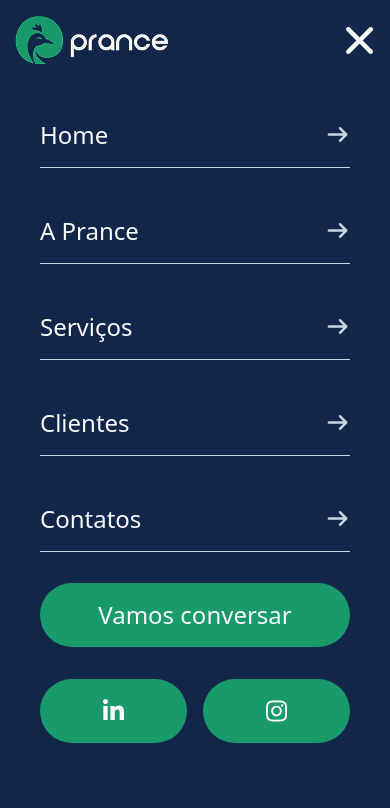
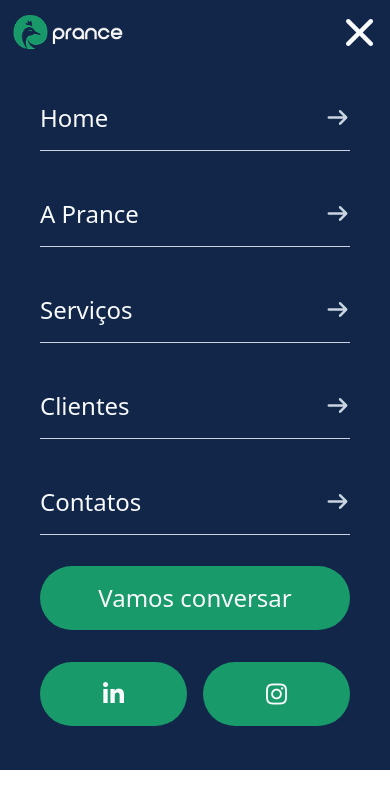
Before and after one commit to soustern/Prance-Company, a React (Vite) app: page / in a window 390 px wide. Both pictures are taken after a click on the button 359 px from the left and 41 px from the top of the page. Shown: the top 808 px of the page. Built offline with nearby package versions, Linux system fonts and the light colour scheme; a web font is replaced by a local one.

Commit message:
Make mobile nav menu scrollable

```diff
--- a/src/components/SecondaryButton.tsx
+++ b/src/components/SecondaryButton.tsx
@@ -8,7 +8,7 @@ interface SecondaryButtonProps {
 
 const SecondaryButton = ({text, children, className}: SecondaryButtonProps): JSX.Element => {
     return (
-        <button className={`border rounded-4xl px-12 py-4 text-lg font-medium md:text-xl md:px-12 md:py-3 ${className ? className : "text-slate-50"}`}>{text}{children}</button>
+        <button className={`border rounded-4xl px-8 flex gap-3 items-center py-4 text-lg font-medium md:text-xl md:px-12 md:py-3 ${className ? className : "text-slate-50"}`}>{text}{children}</button>
     )
 }
 
--- a/src/layout/NavBar.tsx
+++ b/src/layout/NavBar.tsx
@@ -20,7 +20,7 @@ const NavBar = (): JSX.Element => {
             <nav className="bg-[var(--color-bg-primary)] py-3 px-2">
                 <div className="flex items-center justify-between">
                     <div id="logo">
-                        <img src={logo} alt="" />
+                        <img src={logo} className="max-w-[120px]" alt="" />
                     </div>
                     <div id="hamburger">
                         <motion.button whileTap={{scale: 0.8}} transition={{duration: 0.05, type: "spring", stiffness: 500, damping: 30}} className="cursor-pointer" onClick={() => setIsOpen(!isOpen)}>
@@ -30,7 +30,8 @@ const NavBar = (): JSX.Element => {
                         </motion.button>
                     </div>
                 </div>
-                <AnimatePresence>{isOpen && <motion.div id="menu" initial={{height: 0}} animate={{height: "100vh"}} transition={{duration: 0.15, ease: "easeInOut"}} className="bg-[var(--color-bg-primary)] px-8 py-8 w-full overflow-y-auto" exit={{height: 0}}>
+                <AnimatePresence>{isOpen && <motion.div id="menu" initial={{maxHeight: 0}} animate={{maxHeight: "100vh"}} transition={{duration: 0.15, ease: "easeInOut"}} className="bg-[var(--color-bg-primary)] w-full overflow-hidden" exit={{height: 0}}>
+                    <div className="px-8 py-8 h-full overflow-y-auto">
                         <ul className="w-full flex flex-col items-start gap-8">
                             {
                                 navOptions.map((option, index) => {
@@ -61,6 +62,7 @@ const NavBar = (): JSX.Element => {
                                 </motion.div>
                             </li>
                         </ul>
+                    </div>
                 </motion.div>}</AnimatePresence>
             </nav>
         )
--- a/src/layout/hero.tsx
+++ b/src/layout/hero.tsx
@@ -18,7 +18,7 @@ const Hero = (): JSX.Element => {
             <h1 className="relative z-10 text-3xl font-normal text-center text-slate-400 pb-6">Do <span className="text-slate-50 font-medium">conceito</span> ao <span className="text-slate-50 font-medium">lucro</span> <br></br> com <span className="text-slate-50 font-medium">expertise</span></h1>
             <p className="relative z-10 text-lg font-normal text-center text-slate-400 pb-4">Cresça com clareza e impacto.</p>
             <div className="relatice z-10">
-                <SecondaryButton className="border-[var(--color-accent-secondary)] text-slate-200 text-5xl bg-[var(--color-bg-primary)]" text="Explore as possibilidades"></SecondaryButton>
+                <SecondaryButton className="border-[var(--color-accent-secondary)] text-slate-200 text-5xl bg-[var(--color-bg-primary)]" text="Explore as possibilidades"><i className="fa-solid fa-star text-xl text-[var(--color-accent-secondary)]"></i></SecondaryButton>
             </div>
         </section>
     )
```
Lines whose indentation alone changed are shown as unchanged.
